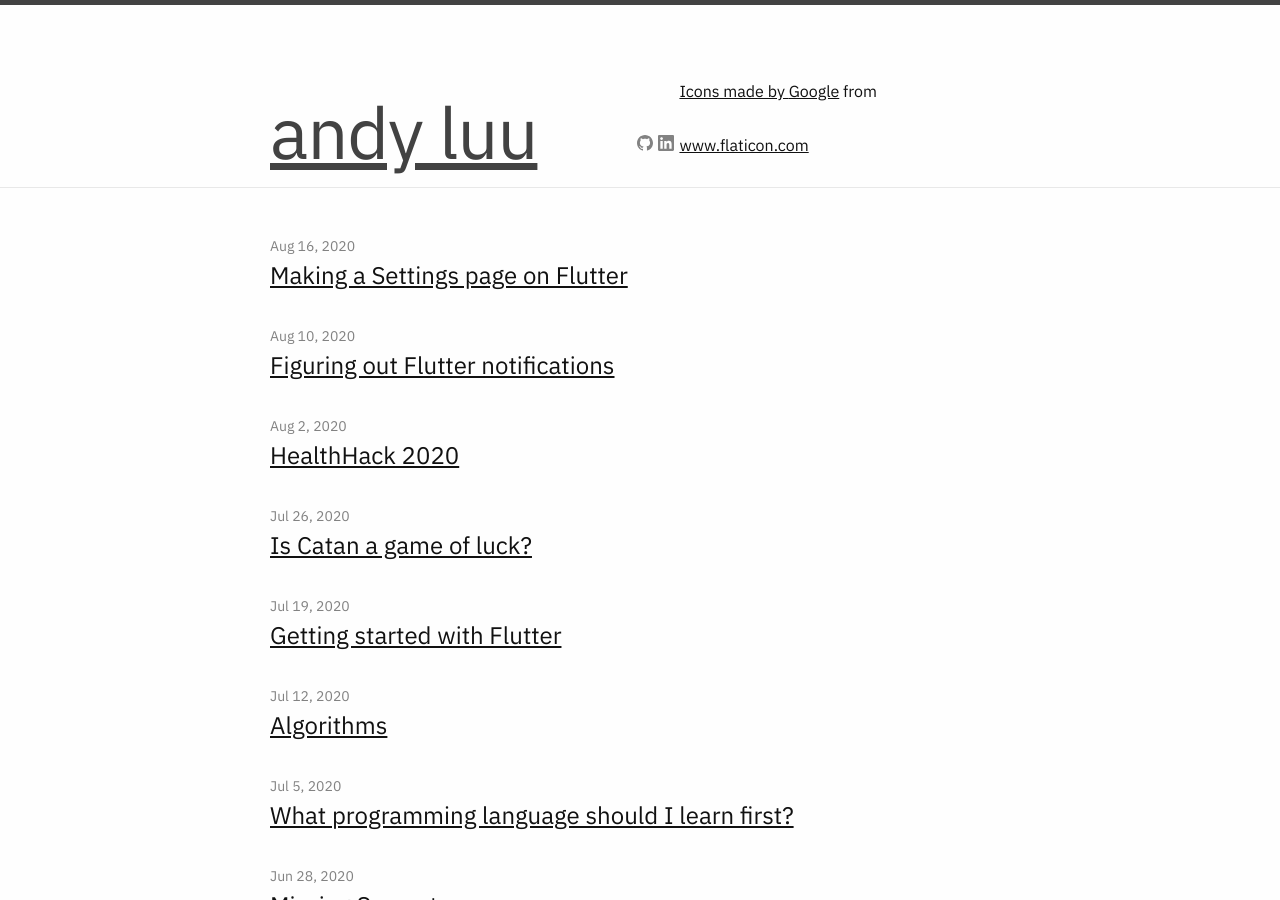
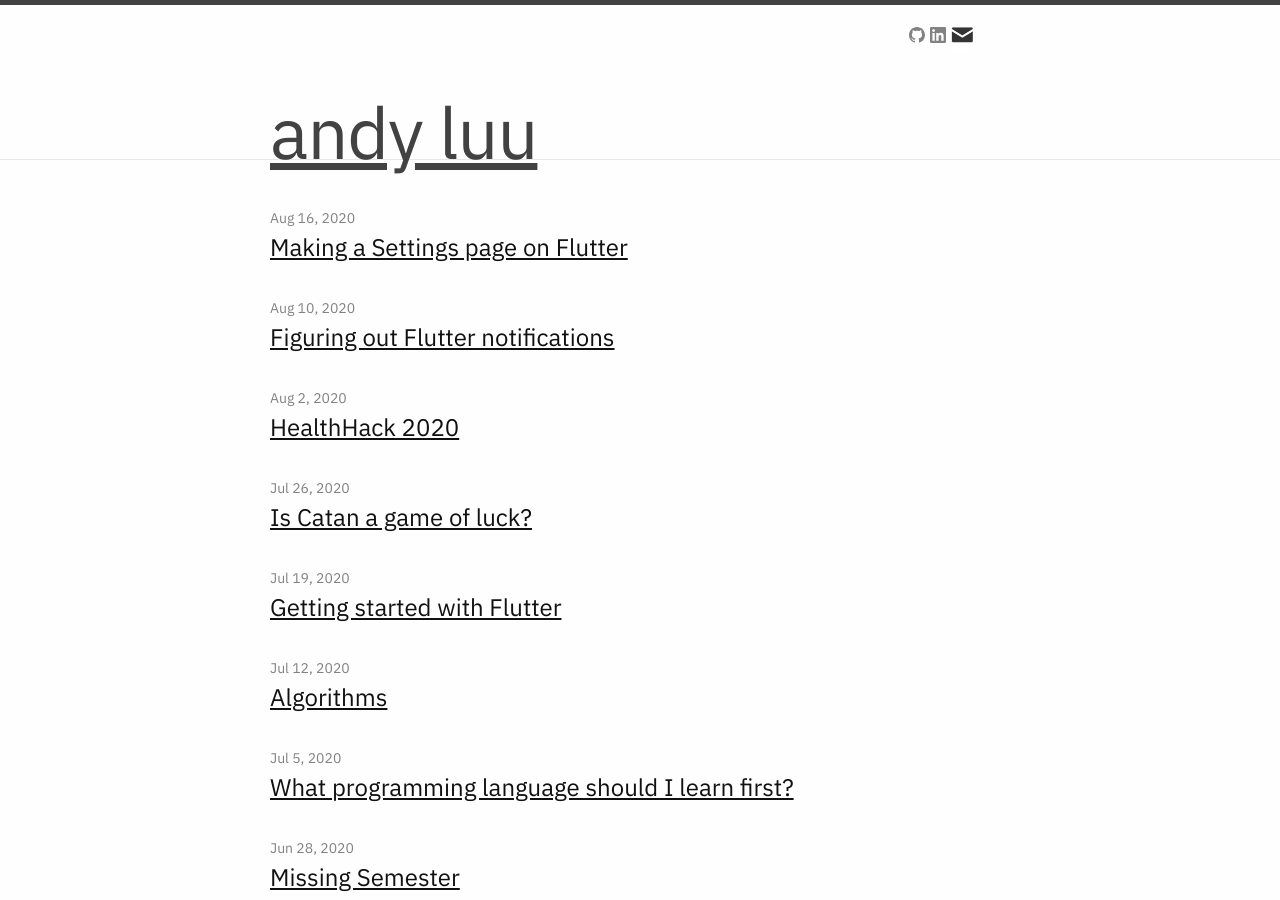
Before and after one commit to aluu4445/aluu4445.github.io, a Jekyll site: the page built from index.markdown, in a window 1280 px wide and 900 px high. Built offline with Jekyll 4.4.1, drawn with Linux system fonts in a browser that asks for light colours.

Commit message:
add email icon

```diff
--- a/_includes/social.html
+++ b/_includes/social.html
@@ -1,7 +1,7 @@
 <ul class="social-media-list">
   {%- if site.github_username -%}<li><a href="https://github.com/{{ site.github_username| cgi_escape | escape }}"><svg class="svg-icon"><use xlink:href="{{ '/assets/minima-social-icons.svg#github' | relative_url }}"></use></svg></a></li>{%- endif -%}
   {%- if site.linkedin_username -%}<li><a href="https://www.linkedin.com/in/{{ site.linkedin_username| cgi_escape | escape }}"><svg class="svg-icon"><use xlink:href="{{ '/assets/minima-social-icons.svg#linkedin' | relative_url }}"></use></svg> </a></li>{%- endif -%}
-  {%- if site.email -%}<li><a href="mailto:ando.luu@gmail.com"><svg class="svg-icon"><div>Icons made by <a href="https://www.flaticon.com/authors/google" title="Google">Google</a> from <a href="https://www.flaticon.com/" title="Flaticon">www.flaticon.com</a></div></svg> </a></li>{%- endif -%}
+  {%- if site.email -%}<li><a href="mailto:ando.luu@gmail.com"><img src="../assets/mail.png" alt="HTML5 Icon" style="width:59px"> </a></li>{%- endif -%}
   <!-- {%- if site.twitter_username -%}<li><a href="https://www.twitter.com/{{ site.twitter_username| cgi_escape | escape }}"><svg class="svg-icon"><use xlink:href="{{ '/assets/minima-social-icons.svg#twitter' | relative_url }}"></use></svg> -->
   </a></li>{%- endif -%}
   <!-- {%- if site.dribbble_username -%}<li><a href="https://dribbble.com/{{ site.dribbble_username| cgi_escape | escape }}"><svg class="svg-icon"><use xlink:href="{{ '/assets/minima-social-icons.svg#dribbble' | relative_url }}"></use></svg> <span class="username">{{ site.dribbble_username| escape }}</span></a></li>{%- endif -%}
```
Also changed, not shown: assets/mail.png (added), assets/mail.svg (added), assets/minima-social-icons.svg, 7 other files.
